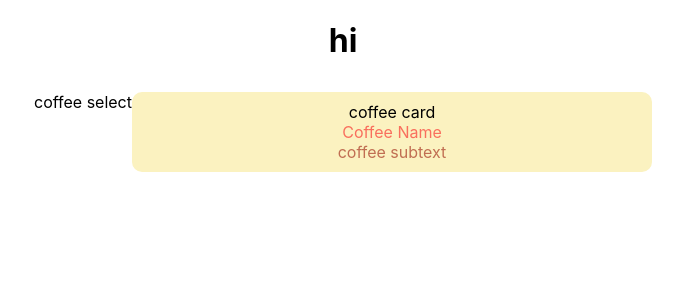
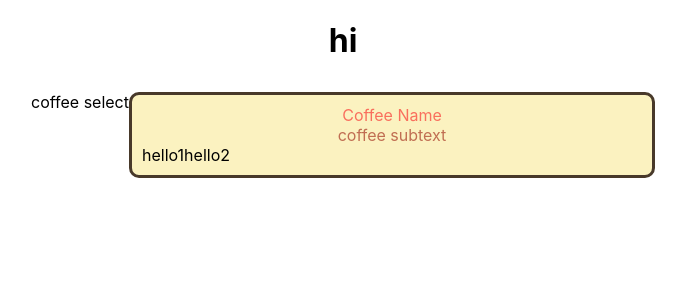
Before and after one commit to jamcapp/newm-n320-coffee-project, a React (Create React App) app: page / in a window 1280 px wide. Shown: the top 300 px of the page, without its empty margins (297-983 px from the left). Built offline with nearby package versions, Linux system fonts and the light colour scheme.

Commit message:
Progress update
more stuff

```diff
--- a/src/Components/CoffeeCard.js
+++ b/src/Components/CoffeeCard.js
@@ -5,9 +5,13 @@ export default function CoffeeCard(props) {
     const [testVal, setTestVal] = useState(0);
 
     return(
-        <div className="CoffeeCard">coffee card
+        <div className="CoffeeCard">
             <div className="CoffeeName">Coffee Name
                 <div className="CoffeeSubtext">coffee subtext</div>
+            </div>
+            <div className="InfoBoxes">
+                <div className="InfoBox one">hello1</div>
+                <div className="InfoBox two">hello2</div>
             </div>
         </div>
     )
--- a/src/styles.css
+++ b/src/styles.css
@@ -1,7 +1,8 @@
 .CoffeeCard {
   background-color: #fbf2c0;
+  border: solid;
   border-color: #48392a;
-  border-width: 10px;
+  border-width: 3px;
   border-radius: 10px;
   width: 500px;
   padding: 10px;
@@ -14,3 +15,9 @@
 .CoffeeCard .CoffeeName .CoffeeSubtext {
   color: #c06e52;
 }
+
+/* #43281c <-- use this color somewhere? */
+
+.CoffeeCard .InfoBoxes {
+  display: flex;
+}
```
